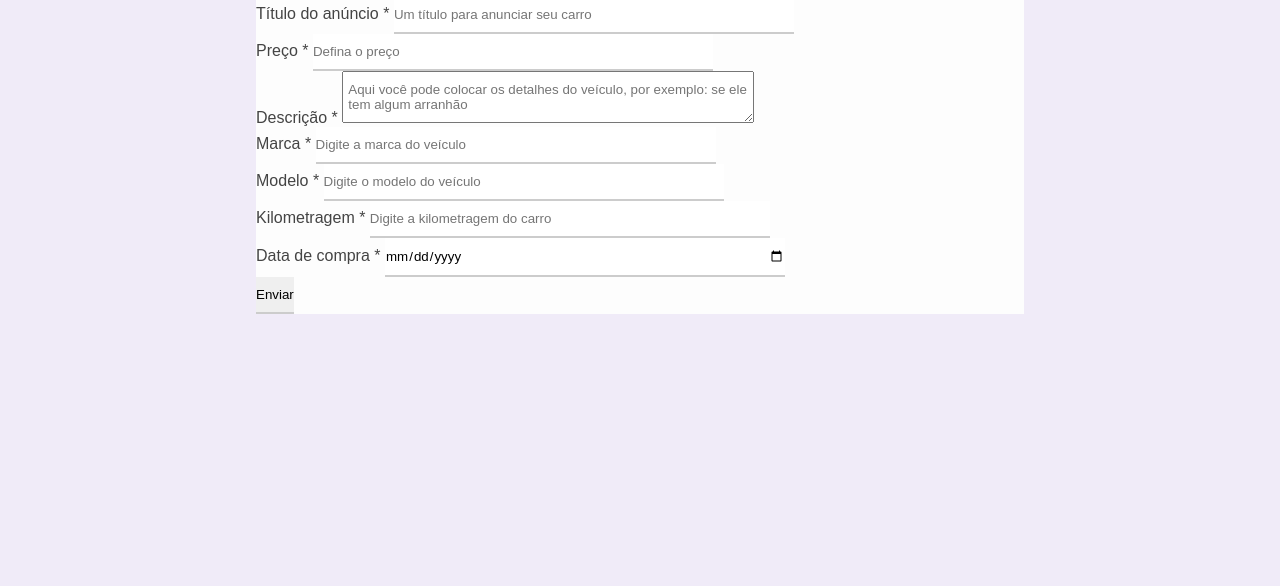
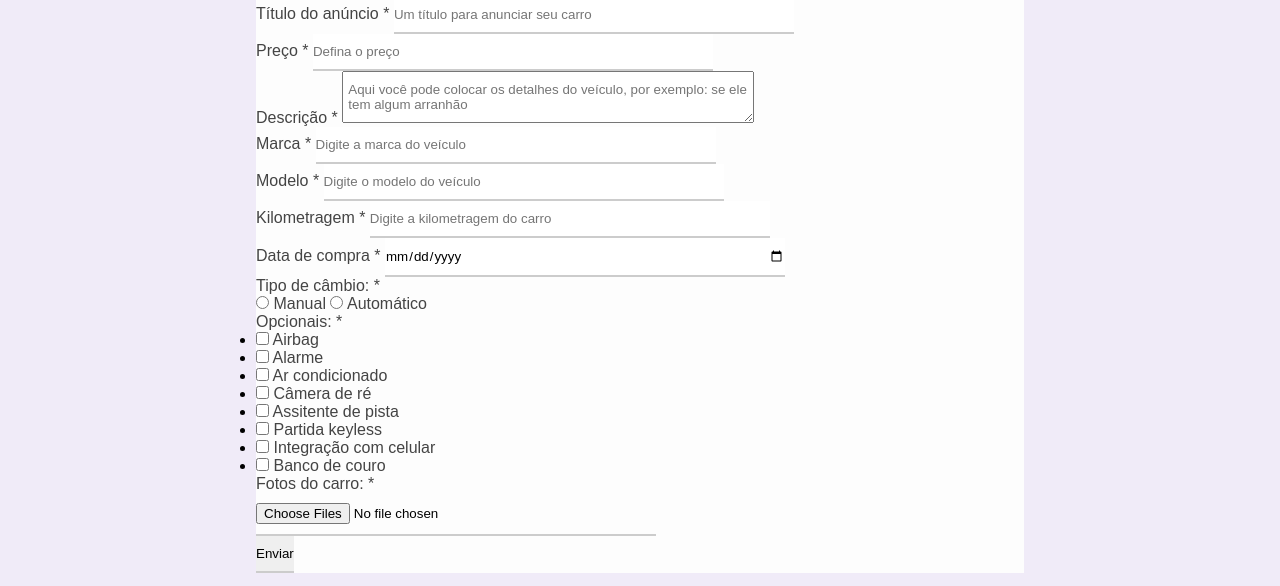
Before and after one commit to Viceleno/site-formulario, a plain HTML site: page index.html in a window 1280 px wide. Shown: the part 214-800 px from the top of the page. Drawn offline with Linux system fonts and the light colour scheme.

Commit message:
4º commit - finalizando os dados do HTML

```diff
--- a/index.html
+++ b/index.html
@@ -105,7 +105,106 @@
                         required
                         />
                     </div>
-                        <input type="submit" value="Enviar">
+                    <div class="box-input">
+                        <p>Tipo de câmbio: <span class="required-field">*</span></p>
+                        <input type="radio" id="manual" name="gear">
+                        <label for="manual">Manual</label>
+                        <input type="radio" id="automatico" name="gear">
+                        <label for="automatico">Automático</label>
+                    </div>
+                    <div class="optional-box">
+                        <p>Opcionais: <span class="required-field">*</span></p>
+                        <ul class="optional-list">
+                            <li>
+                                <input
+                                type="checkbox"
+                                id="airbag"
+                                name="optional[]"
+                                value="airbag"
+                                />
+                                <label for="airbag">Airbag</label>
+                            </li>
+                            <li>
+                                <input
+                                type="checkbox"
+                                id="alarm"
+                                name="optional[]"
+                                value="alarm"
+                                />
+                                <label for="alarm">Alarme</label>
+                            </li>
+                            <li>
+                                <input
+                                type="checkbox"
+                                id="ac"
+                                name="optional[]"
+                                value="ac"
+                                />
+                                <label for="ac">Ar condicionado</label>
+                            </li>
+                            <li>
+                                <input
+                                type="checkbox"
+                                id="reverse_camera"
+                                name="optional[]"
+                                value="reverse_camera"
+                                />
+                                <label for="reverse_camera">Câmera de ré</label>
+                            </li>
+                        </ul>
+                    </div>
+                    <div class="optional-box">
+                        <ul class="optional-list">
+                            <li>
+                                <input
+                                type="checkbox"
+                                id="lane_assist"
+                                name="optional[]"
+                                value="lane_assist"
+                                />
+                                <label for="lane_assist">Assitente de pista</label>
+                            </li>
+                            <li>
+                                <input
+                                type="checkbox"
+                                id="keyless"
+                                name="optional[]"
+                                value="keyless"
+                                />
+                                <label for="keyless">Partida keyless</label>
+                            </li>
+                            <li>
+                                <input
+                                type="checkbox"
+                                id="smartphone"
+                                name="optional[]"
+                                value="smartphone"
+                                />
+                                <label for="smartphone">Integração com celular</label>
+                            </li>
+                            <li>
+                                <input
+                                type="checkbox"
+                                id="leather_seat"
+                                name="optional[]"
+                                value="leather_seat"
+                                />
+                                <label for="leather_seat">Banco de couro</label>
+                            </li>
+                        </ul>
+                    </div>
+                    <div class="box-input">
+                        <p>Fotos do carro: <span class="required-field">*</span></p>
+                        <input
+                        type="file"
+                        multiple
+                        accept="image/png, image/jpg"
+                        id="images"
+                        name="images"
+                        required
+                        />
+                    </div>
+                    <input type="submit" value="Enviar" class="btn-submit"/>
                 </div>
             </div>
         </form>
```
Lines whose indentation alone changed are shown as unchanged.
